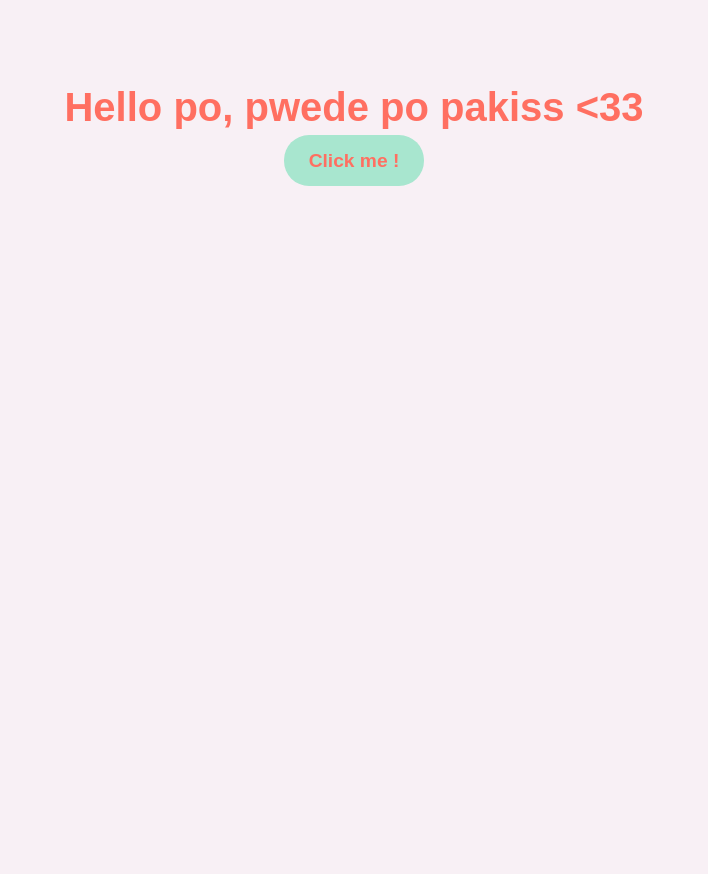
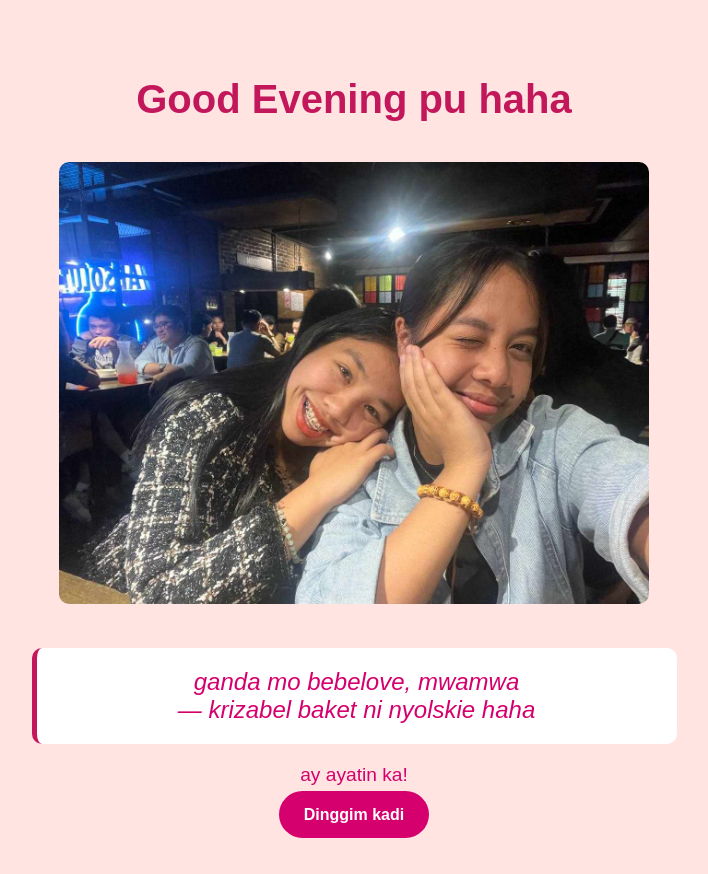
Before and after one commit to krzble/belle, a plain HTML site: page index.html in a window 1280 px wide. Shown: the whole page, without its empty margins (286-994 px from the left). Before the commit the page ends 800 px from the top, so only its background shows below. Drawn offline with Linux system fonts and the light colour scheme.

Commit message:
Update index.html

```diff
--- a/index.html
+++ b/index.html
@@ -3,20 +3,32 @@
 <head>
     <meta charset="UTF-8">
     <meta name="viewport" content="width=device-width, initial-scale=1.0">
-    <title>Nyolskie Ali</title>
+    <title>Pretty Curjis</title>
     <style>
         body {
             font-family: 'Arial', sans-serif;
-            background-color: #f8f0f5; /* Light background */
-            color: #333; /* Dark text for contrast */
+            background-color: #ffe4e1; /* Light pastel pink background */
+            color: #d5006d; /* Darker pink text */
             text-align: center;
             padding: 50px;
+            margin: 0;
         }
 
         h1 {
-            color: #ff6f61; /* Baby pink */
+            color: #c2185b; /* Medium pink */
             font-size: 2.5em;
             margin-bottom: 20px;
+        }
+
+        blockquote {
+            font-size: 1.5em;
+            font-style: italic;
+            margin: 20px auto;
+            padding: 20px;
+            border-left: 5px solid #c2185b; /* Medium pink border */
+            background-color: #ffffff; /* White background for the quote */
+            border-radius: 10px; /* Rounded corners */
+            max-width: 600px; /* Max width for the quote box */
         }
 
         p {
@@ -26,8 +38,8 @@
 
         a {
             text-decoration: none; /* Remove underline */
-            background-color: #a8e6cf; /* Pastel green */
-            color: #ff6f61; /* Baby pink text */
+            background-color: #d5006d; /* Darker pink */
+            color: #ffffff; /* White text */
             padding: 15px 25px; /* Padding around the text */
             border-radius: 25px; /* Rounded corners */
             transition: background-color 0.3s, transform 0.3s; /* Smooth transition */
@@ -35,16 +47,27 @@
         }
 
         a:hover {
-            background-color: #ff6f61; /* Change to baby pink on hover */
-            color: #fff; /* Change text color to white on hover */
+            background-color: #a5003e; /* Even darker pink on hover */
             transform: scale(1.1); /* Slightly enlarge the button */
+        }
+
+        img {
+            max-width: 50%; /* Responsive image */
+            height: auto; /* Maintain aspect ratio */
+            border-radius: 10px; /* Rounded corners for the image */
+            margin: 20px 0; /* Margin around the image */
         }
     </style>
 </head>
 <body>
-    <h1>Hello po, pwede po pakiss <33</h1>
+    <h1>Good Evening pu haha</h1>
+    <img src="curjis.jpg" alt="Curjis Image"> <!-- Inserted Image -->
+    <blockquote>
+        ganda mo bebelove, mwamwa <br> — krizabel baket ni nyolskie haha
+    </blockquote>
     <p>
-        <a href="https://open.spotify.com/track/7hyFKrPZo1Zv4D35MpTBdr?si=c2cfd55c22be40c3" target="_blank">Click me !</a>
+        ay ayatin ka!
     </p>
+    <a href="https://open.spotify.com/track/46Ga2kf5pfMcFINTIx0kXI?si=30775f9eac254054" target="_blank">Dinggim kadi</a>
 </body>
 </html>
```
